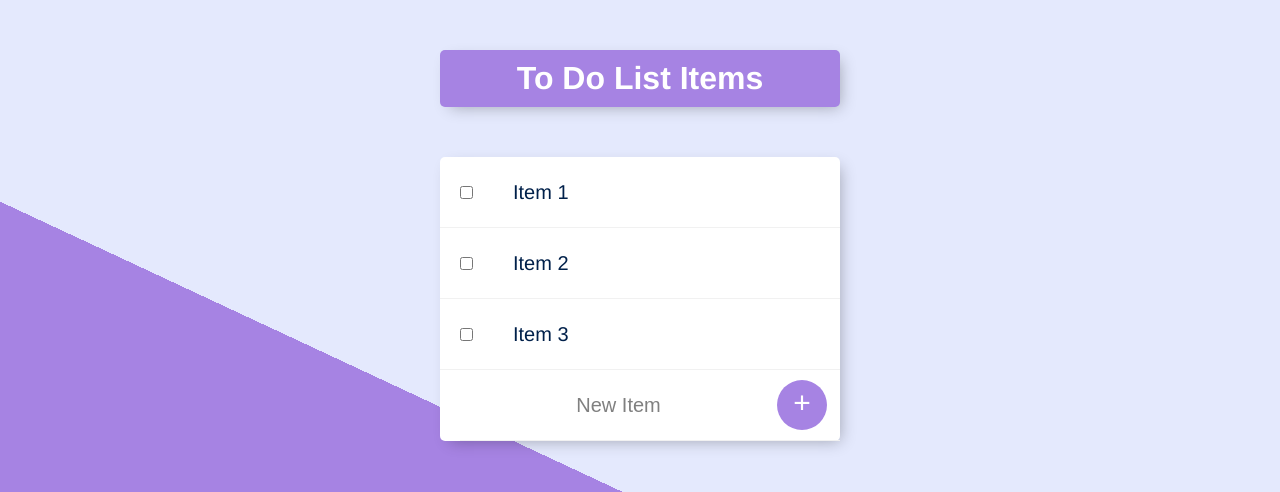
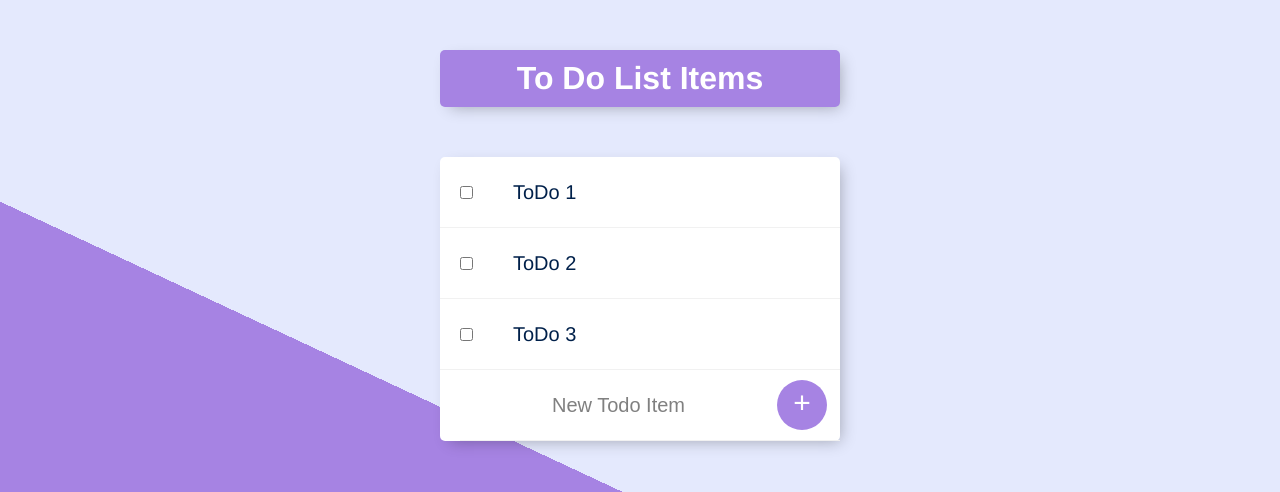
Before and after one commit to imuqeetchaudhary/todolist, a React (Create React App) app: page / in a window 1280 px wide. Shown: the top 492 px of the page. Built offline with nearby package versions, Linux system fonts and the light colour scheme.

Commit message:
implementaion of adding new todo item

```diff
--- a/src/components/List.jsx
+++ b/src/components/List.jsx
@@ -1,6 +1,34 @@
-import React from "react";
+import React, { useState } from "react";
 
 const List = () => {
+  const todosArray = [
+    {
+      id: 1,
+      title: "ToDo 1",
+    },
+    {
+      id: 2,
+      title: "ToDo 2",
+    },
+    {
+      id: 3,
+      title: "ToDo 3",
+    },
+  ];
+
+  const [todos, setTodos] = useState(todosArray);
+  const [newTodo, setNewTodo] = useState({ id: null, title: "" });
+
+  const handleSubmit = (e) => {
+    e.preventDefault();
+    setTodos([...todos, newTodo]);
+    setNewTodo({ id: null, title: "" });
+  };
+
+  const handleChange = (e) => {
+    setNewTodo({ id: todos.length + 1, title: e.target.value });
+  };
+
   return (
     <div>
       <div className="box" id="heading">
@@ -8,25 +36,20 @@ const List = () => {
       </div>
 
       <div className="box">
-        <div className="item">
-          <input type="checkbox" />
-          <p>Item 1</p>
-        </div>
-        <div className="item">
-          <input type="checkbox" />
-          <p>Item 2</p>
-        </div>
-        <div className="item">
-          <input type="checkbox" />
-          <p>Item 3</p>
-        </div>
+        {todos.map((todo) => (
+          <div className="item" key={todo.id}>
+            <input type="checkbox" />
+            <p>{todo.title}</p>
+          </div>
+        ))}
 
-        <form className="item">
+        <form className="item" onSubmit={handleSubmit}>
           <input
             type="text"
-            name="newItem"
-            placeholder="New Item"
+            value={newTodo.title}
+            placeholder="New Todo Item"
             autoComplete="off"
+            onChange={handleChange}
           />
           <button type="submit">+</button>
         </form>
```
